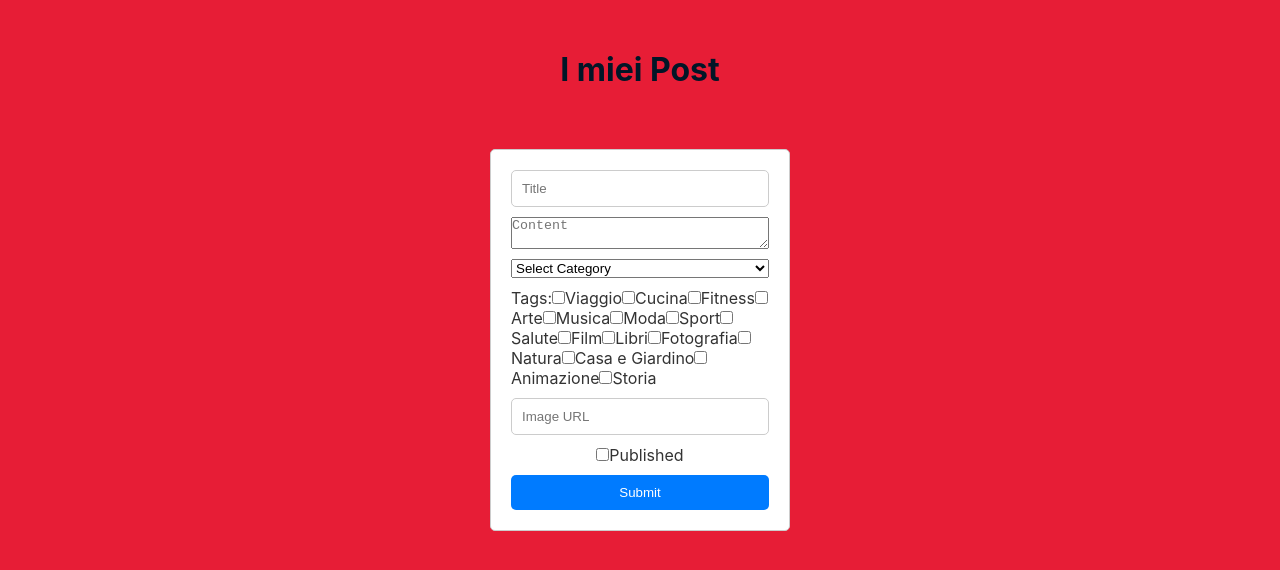
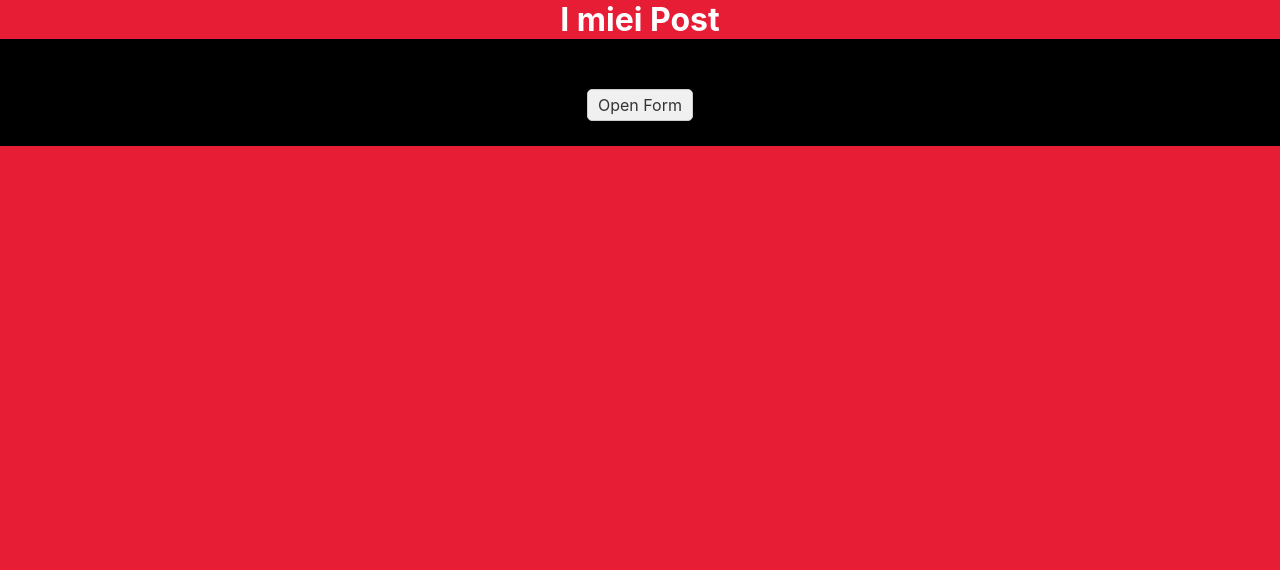
Before and after one commit to MirkoCherchi/react-form-blog-multifields, a React (Vite) app: page / in a window 1280 px wide. Shown: the top 570 px of the page. Built offline with nearby package versions, Linux system fonts and the light colour scheme.

Commit message:
feat: bonus adn css base

```diff
--- a/src/components/Card.jsx
+++ b/src/components/Card.jsx
@@ -5,16 +5,20 @@ const Card = ({ post, onDelete, onEdit }) => {
   const { title, content, category, tags, image, published } = post;
 
   return (
+    <div>
+      <h2>{title}</h2>
       <div className="card">
-      <h2>{title}</h2>
-      <div className="card-content">
+        <div className="cardContent">
           {image && <img src={image} alt={title} />}
+        </div>
+
+        <div className="cardFooter">
           <p>{content}</p>
-      </div>
-      <div className="card-footer">
-        <p>Category: {category}</p>
           <p>
-          Tags:{" "}
+            <strong>Category:</strong> {category}
+          </p>
+          <p>
+            <strong>Tags:</strong>{" "}
             {tags.map((tag, index) => (
               <span className="tag" key={index}>
                 {"#"}
@@ -22,7 +26,7 @@ const Card = ({ post, onDelete, onEdit }) => {
               </span>
             ))}
           </p>
-        <p>{published ? "Published" : "Not Published"}</p>
+          <p>{published ? "Pubblicato" : "Non Pubblico"}</p>
           <div className="btnFlex">
             <button onClick={onEdit} className="btnEdit">
               <Edit className="iconEdit" />
@@ -33,6 +37,7 @@ const Card = ({ post, onDelete, onEdit }) => {
           </div>
         </div>
       </div>
+    </div>
   );
 };
 
--- a/src/components/Form.jsx
+++ b/src/components/Form.jsx
@@ -1,4 +1,4 @@
-import { useState } from "react";
+import { useState, useEffect } from "react";
 import { FiEdit as Edit, FiSave as Save } from "react-icons/fi";
 import Card from "./Card";
 
@@ -48,6 +48,25 @@ const Form = () => {
     published: false,
   });
   const [editIndex, setEditIndex] = useState(null);
+  const [formVisible, setFormVisible] = useState(false); // Stato per gestire la visibilità del form
+  const [backgroundColor, setBackgroundColor] = useState("#ffffff"); // Stato per gestire il colore di sfondo
+
+  // useEffect per mostrare un alert quando l'utente clicca sulla checkbox per pubblicare un articolo
+  useEffect(() => {
+    if (formData.published) {
+      alert("Articolo pubblicato!");
+    }
+  }, [formData.published]);
+
+  useEffect(() => {
+    const interval = setInterval(() => {
+      setBackgroundColor((prevColor) =>
+        prevColor === "#ffffff" ? "#000000" : "#ffffff"
+      );
+    }, 5000);
+
+    return () => clearInterval(interval);
+  }, []);
 
   const handleField = (name, value) => {
     setFormData((prev) => ({
@@ -74,6 +93,7 @@ const Form = () => {
       image: "",
       published: false,
     });
+    setFormVisible(false);
   };
 
   const handleDelete = (index) => {
@@ -92,11 +112,31 @@ const Form = () => {
       image: postToEdit.image,
       published: postToEdit.published,
     });
+    setFormVisible(true);
+  };
+
+  const toggleFormVisibility = () => {
+    setFormVisible((prev) => !prev);
+    if (!formVisible) {
+      setFormData({
+        title: "",
+        content: "",
+        category: "",
+        tags: [],
+        image: "",
+        published: false,
+      });
+      setEditIndex(null);
+    }
   };
 
   return (
     <>
-      <div className="container">
+      <div className="container" style={{ backgroundColor }}>
+        <button className="btnToggleForm" onClick={toggleFormVisibility}>
+          {formVisible ? "Close Form" : "Open Form"}
+        </button>
+        {formVisible && (
           <form onSubmit={handleSubmit}>
             <input
               name="title"
@@ -165,7 +205,8 @@ const Form = () => {
               {editIndex !== null ? <Save className="iconSave" /> : "Submit"}
             </button>
           </form>
-        <div>
+        )}
+        <div className="itemCard">
           <ul>
             {postArray.map((post, index) => (
               <li className="listItem" key={index}>
--- a/src/index.css
+++ b/src/index.css
@@ -1,68 +1,88 @@
-:root {
-  font-family: Inter, system-ui, Avenir, Helvetica, Arial, sans-serif;
-}
-
 * {
   margin: 0;
   padding: 0;
   box-sizing: border-box;
 }
 
-h1 {
-  color: #011627;
-  text-align: center;
-  padding-top: 50px;
+body {
+  font-family: Inter, system-ui, Avenir, Helvetica, Arial, sans-serif;
+  color: #ffffff;
+  background-color: #e71d36;
 }
 
-body {
-  color: #ffffff;
-  font-family: Inter, system-ui, Avenir, Helvetica, Arial, sans-serif;
-  background-color: #e71d36;
-}
 .container {
   display: flex;
   flex-direction: column;
   align-items: center;
+  padding-top: 50px;
   height: 100%;
-  padding-top: 50px;
   overflow-y: auto;
 }
 
 form {
-  display: flex;
-  flex-direction: column;
-  gap: 10px;
-  width: 300px;
+  width: 100%;
+  max-width: 600px;
   margin: 10px auto;
   padding: 20px;
+  background-color: #ffffff;
   border: 1px solid #ccc;
-  border-radius: 5px;
-  background-color: #ffffff;
+  border-radius: 10px;
+  box-shadow: 0 4px 8px rgba(0, 0, 0, 0.1);
+  margin-bottom: 50px;
 }
 
-label {
-  text-align: center;
+form label {
+  display: block;
+  margin-bottom: 10px;
   color: #333333;
 }
 
-input {
-  padding: 10px;
+form input[type="text"],
+form textarea,
+form select {
+  width: 100%;
+  padding: 12px;
+  margin-bottom: 15px;
   border: 1px solid #ccc;
   border-radius: 5px;
+  font-size: 16px;
+  transition: border-color 0.3s ease;
 }
 
-.btnSubmit {
-  padding: 10px;
+form textarea {
+  resize: vertical;
+  min-height: 100px;
+}
+
+form select {
+  background-color: #f0f0f0;
+}
+
+form div.tags {
+  margin-bottom: 15px;
+}
+
+form div.tags label {
+  margin-right: 15px;
+}
+
+form div.tags input[type="checkbox"] {
+  margin-right: 8px;
+}
+
+form button.btnSubmit {
+  padding: 12px;
   border: none;
   border-radius: 5px;
   background-color: #007bff;
   color: #ffffff;
   cursor: pointer;
-  transition: background-color 0.3s;
+  transition: background-color 0.3s, transform 0.3s;
 }
 
-.btnSubmit:hover {
+form button.btnSubmit:hover {
   background-color: #0056b3;
+  transform: scale(1.05);
 }
 
 ul {
@@ -71,19 +91,19 @@ ul {
 }
 
 li {
-  margin-bottom: 10px;
-  padding: 10px;
+  margin-bottom: 30px;
+  padding: 20px;
   border: 1px solid #ccc;
-  border-radius: 5px;
-  width: 300px;
-  margin: 10px auto;
-  display: flex;
-  justify-content: space-between;
-  align-items: center;
+  border-radius: 10px;
   background-color: #2ec4b6;
-  text-overflow: ellipsis;
-  text-overflow: hidden;
   color: #011627;
+  box-shadow: 0 4px 8px rgba(0, 0, 0, 0.1);
+  transition: transform 0.3s, box-shadow 0.3s;
+}
+
+li:hover {
+  transform: translateY(-5px);
+  box-shadow: 0 6px 12px rgba(0, 0, 0, 0.2);
 }
 
 .btnDelete,
@@ -130,6 +150,7 @@ li {
 .btnFlex {
   display: flex;
   gap: 10px;
+  padding: 10px 0;
 }
 
 .postTitle {
@@ -147,4 +168,52 @@ li {
 
 img {
   width: 100%;
+  display: block;
 }
+
+.cardFooter {
+  display: flex;
+  flex-direction: column;
+  gap: 10px;
+  margin-top: 20px;
+}
+
+.card {
+  display: flex;
+  flex-direction: column;
+  gap: 20px;
+}
+
+.listItem {
+  display: flex;
+  flex-wrap: wrap;
+  width: calc(100% / 3 - 20px);
+  gap: 20px;
+}
+
+.itemCard {
+  display: flex;
+  width: 100%;
+  flex-wrap: wrap;
+}
+
+ul {
+  display: flex;
+  flex-wrap: wrap;
+  gap: 20px;
+}
+
+h1 {
+  text-align: center;
+}
+
+.btnToggleForm {
+  all: unset;
+  cursor: pointer;
+  padding: 5px 10px;
+  border: 1px solid #ccc;
+  border-radius: 5px;
+  background-color: #f0f0f0;
+  color: #333333;
+  margin-bottom: 25px;
+}
```
Lines whose indentation alone changed are shown as unchanged.
